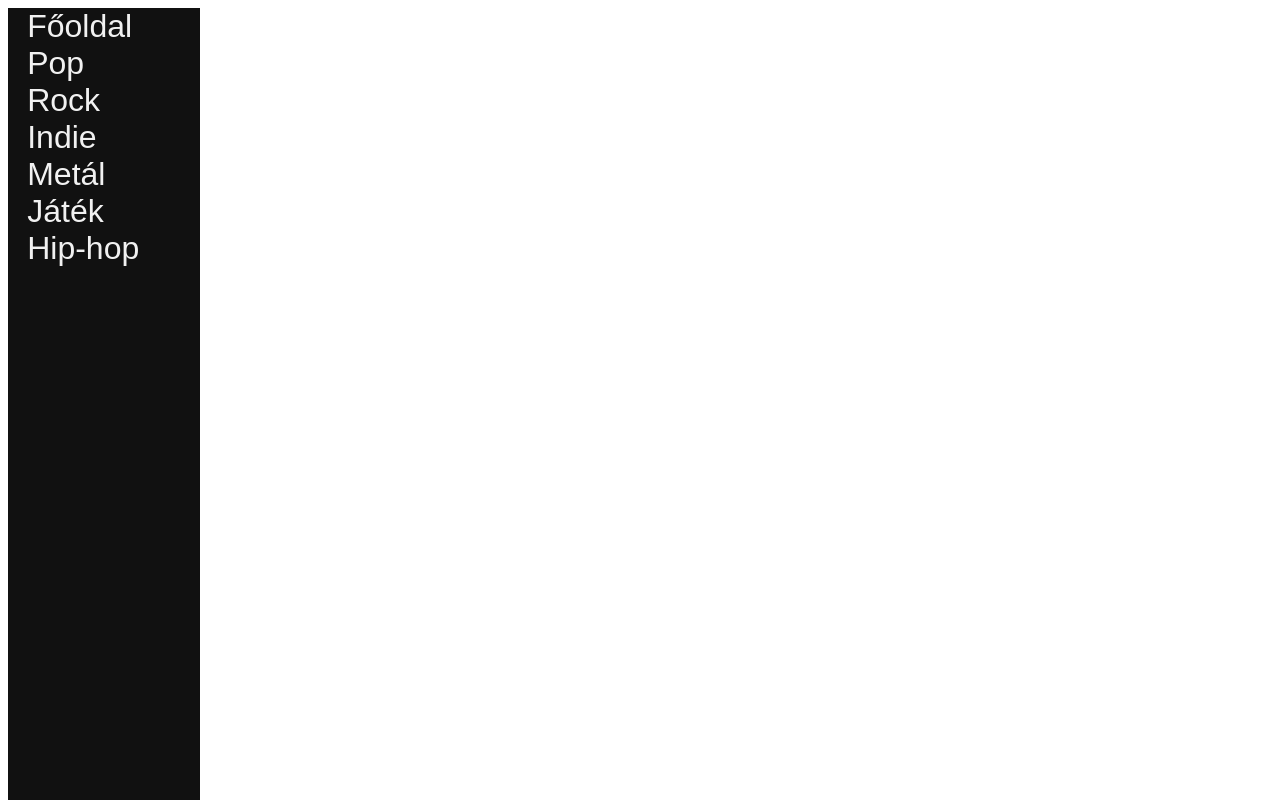
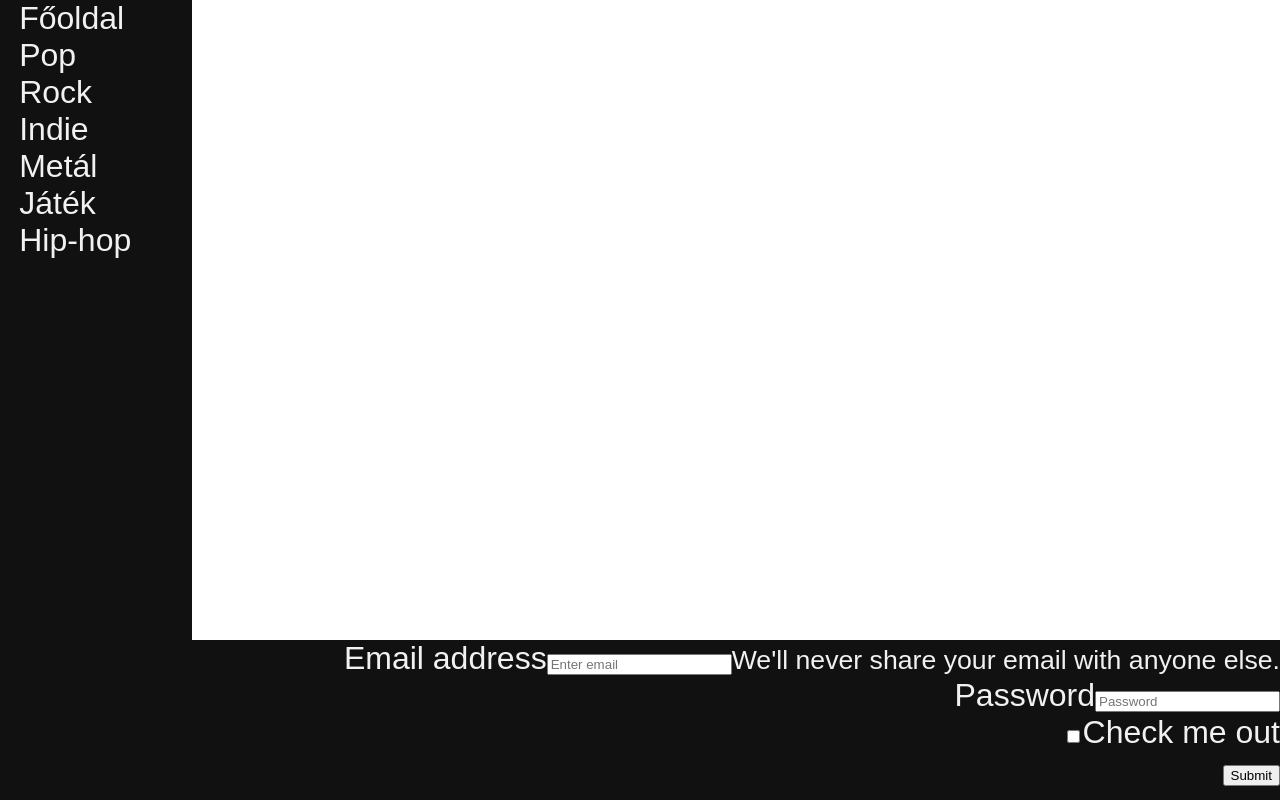
Before and after one commit to MBotond21/web_music_pro_max_ultra, a React (Vite) app in the folder frontend/: page / in a window 1280 px wide. Built offline with nearby package versions, Linux system fonts and the light colour scheme.

Commit message:
footer, will finish the other half later

```diff
--- a/frontend/src/App.css
+++ b/frontend/src/App.css
@@ -1,3 +1 @@
-p {
-  color: red;
-}
+html, body { margin: 0 }
--- a/frontend/src/App.tsx
+++ b/frontend/src/App.tsx
@@ -1,12 +1,14 @@
 import { useState } from 'react'
 import { MainNavbar } from './components/navbar'
 import './App.css'
+import { MainFooter } from './components/footer'
 
 function App() {
 
   return (
     <div>
       <MainNavbar></MainNavbar>
+      <MainFooter></MainFooter>
     </div>
   )
 }
--- /dev/null
+++ b/frontend/src/components/footer/index.css
@@ -0,0 +1,15 @@
+.mainfooter {
+    color: white;
+    text-align: right;
+    font-family: Arial, Helvetica, sans-serif;
+    position: fixed;
+    z-index: 2;
+    bottom: 0;
+    width: 100%;
+    height: 20%;
+    background-color: #111;
+
+    font-size: 2.5vw;
+    color: #f1f1f1;
+    text-decoration: none;
+}
--- /dev/null
+++ b/frontend/src/components/footer/index.tsx
@@ -0,0 +1,15 @@
+import { Container } from "react-bootstrap";
+import FooterForm from "../form";
+import "./index.css"
+
+interface Props {
+
+}
+
+export function MainFooter(props: Props){
+    return <footer className="mainfooter">
+        <Container>
+            <FooterForm></FooterForm>
+        </Container>
+    </footer>
+}
--- /dev/null
+++ b/frontend/src/components/form/index.tsx
@@ -0,0 +1,29 @@
+import Button from 'react-bootstrap/Button';
+import Form from 'react-bootstrap/Form';
+
+function FooterForm() {
+  return (
+    <Form>
+      <Form.Group className="formgroup" controlId="formBasicEmail">
+        <Form.Label>Email address</Form.Label>
+        <Form.Control type="email" placeholder="Enter email" />
+        <Form.Text className="text-muted">
+          We'll never share your email with anyone else.
+        </Form.Text>
+      </Form.Group>
+
+      <Form.Group className="formgroup" controlId="formBasicPassword">
+        <Form.Label>Password</Form.Label>
+        <Form.Control type="password" placeholder="Password" />
+      </Form.Group>
+      <Form.Group className="formgroup" controlId="formBasicCheckbox">
+        <Form.Check type="checkbox" label="Check me out" />
+      </Form.Group>
+      <Button variant="primary" type="submit">
+        Submit
+      </Button>
+    </Form>
+  );
+}
+
+export default FooterForm;
```
